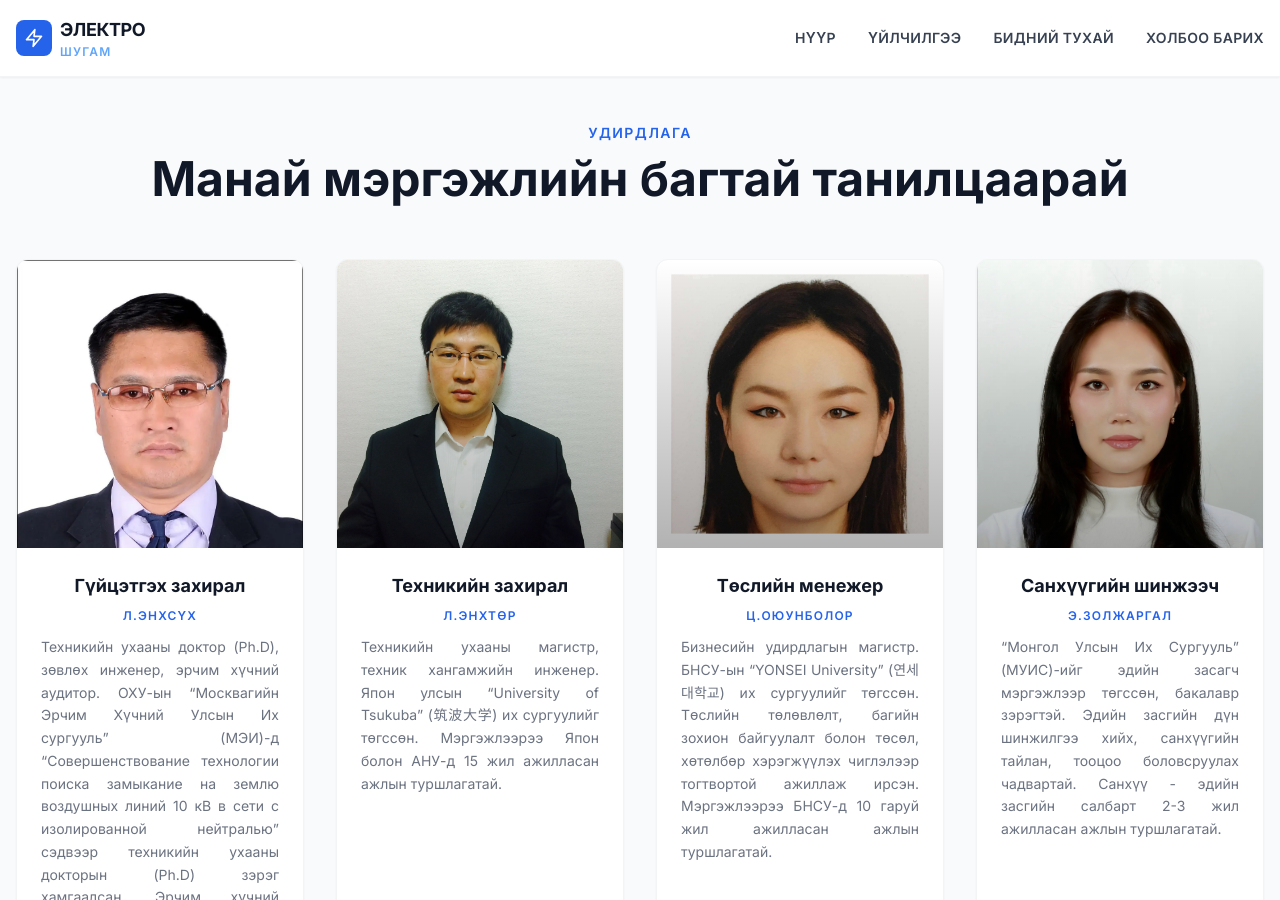
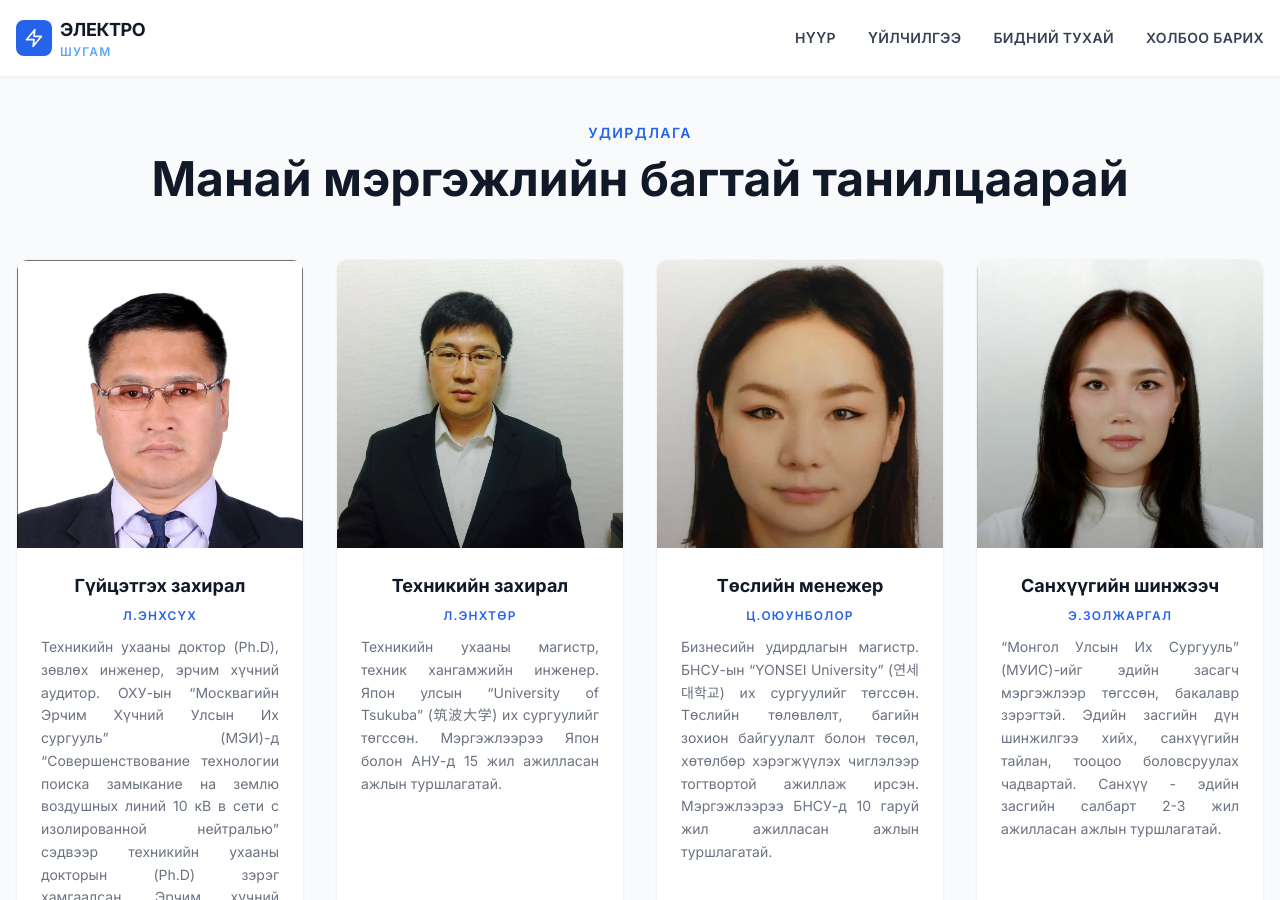
Before and after one commit to electroshugam/electroshugam_web_new, a Jekyll site: the page built from index.html, in a window 1280 px wide and 900 px high, scrolled down 3236 px. Built offline with Jekyll 4.4.1, drawn with Linux system fonts in a browser that asks for light colours; nearby versions of some CDN libraries.

Commit message:
fig update

```diff
--- a/index.html
+++ b/index.html
@@ -250,8 +250,8 @@ body_class: hero-dark
       <!-- Service 3 -->
       <div class="service-card group bg-white rounded-xl overflow-hidden shadow-sm hover:shadow-xl transition-all duration-300 border border-gray-100 hover:border-blue-100">
         <div class="relative h-72 overflow-hidden">
-              <img src="{{ '/media/oyunbolor.webp' | relative_url }}" alt="Төслийн менежер"
-                   class="service-image w-full h-full object-cover object-top scale-90">
+              <img src="{{ '/media/oyunbolor_n.webp' | relative_url }}" alt="Төслийн менежер"
+                   class="service-image w-full h-full object-cover object-top">
               <div class="absolute inset-0 bg-gradient-to-t from-black/30 to-transparent"></div>
         </div>
         <div class="p-6">
```
Also changed, not shown: media/oyunbolor_n.webp (added).
